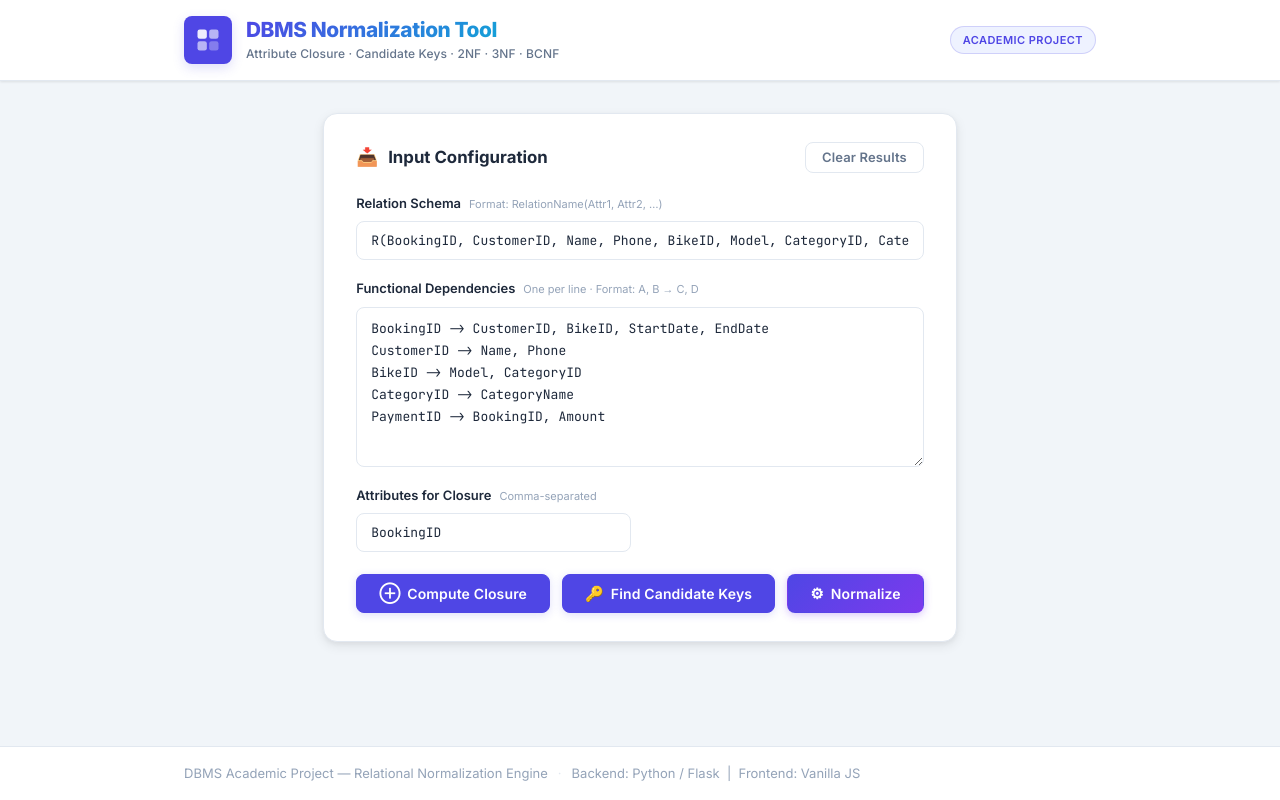
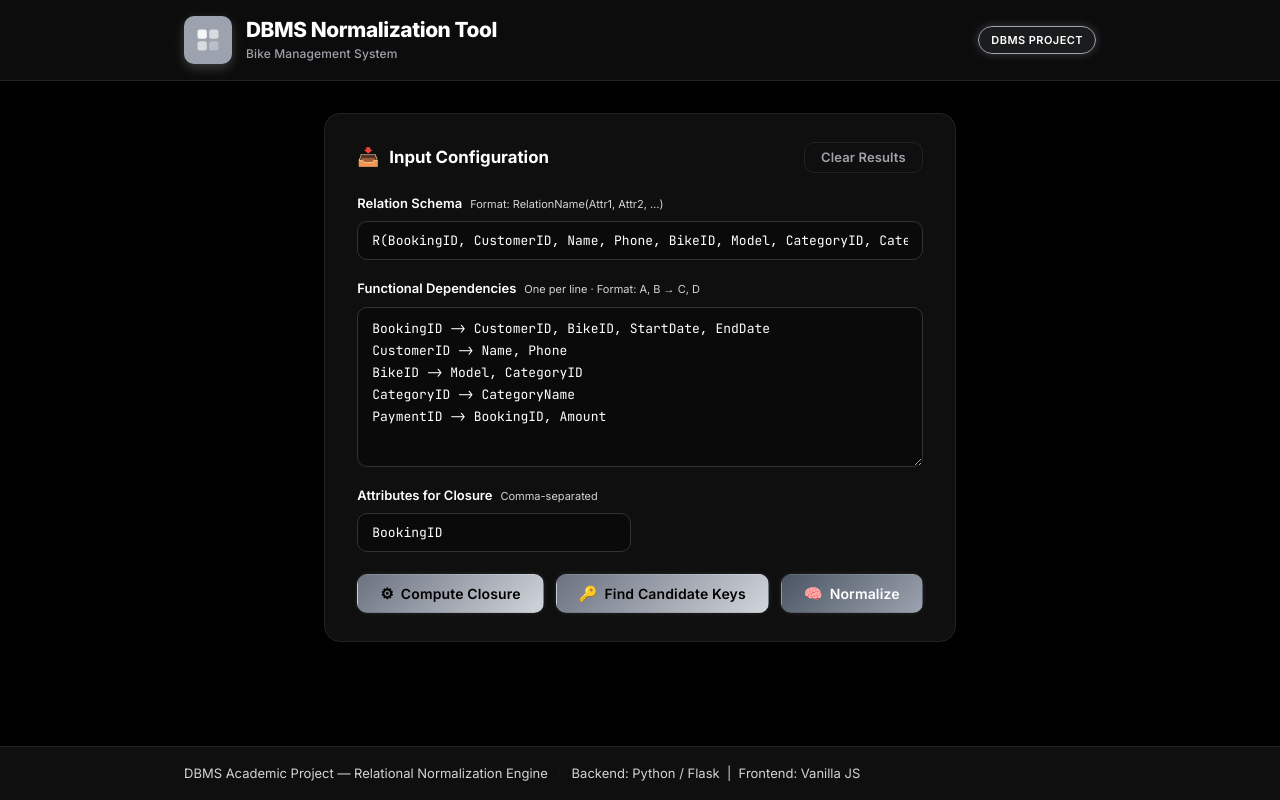
Before and after one commit to shlokgandhi45/DBMS_assignment, a Flask app: page / in a window 1280 px wide. Run offline with Flask 3, Linux system fonts and the light colour scheme.

Commit message:
feat: upgrade UI to Pure Black SaaS Slide-Panel theme

```diff
--- a/backend/static/style.css
+++ b/backend/static/style.css
@@ -51,47 +51,47 @@ body {
    2. CSS Variables — Design Tokens
    ────────────────────────────────────────────── */
 :root {
-  /* Brand colours */
-  --primary:          #4F46E5;
-  --primary-dark:     #3730A3;
-  --primary-light:    #EEF2FF;
-  --primary-glow:     rgba(79, 70, 229, 0.18);
-  --secondary:        #06B6D4;
-  --secondary-light:  #ECFEFF;
-  --success:          #10B981;
-  --success-light:    #ECFDF5;
+  /* Brand colours - High Contrast / Silver */
+  --primary:          #9CA3AF;
+  --primary-dark:     #6B7280;
+  --primary-light:    rgba(156, 163, 175, 0.15);
+  --primary-glow:     rgba(255, 255, 255, 0.2);
+  --secondary:        #E5E7EB;
+  --secondary-light:  rgba(229, 231, 235, 0.1);
+  --success:          #22C55E;
+  --success-light:    #0E2A1A;
   --warning:          #F59E0B;
-  --warning-light:    #FFFBEB;
+  --warning-light:    #2A1A0E;
   --danger:           #EF4444;
-  --danger-light:     #FEF2F2;
+  --danger-light:     #2A0E0E;
 
   /* Surface & layout */
-  --bg:               #F1F5F9;
-  --surface:          #FFFFFF;
-  --surface-raised:   #FAFBFE;
-  --border:           #E2E8F0;
-  --border-focus:     #4F46E5;
+  --bg:               #000000; /* pure black */
+  --surface:          #0F0F0F; /* dark card */
+  --surface-raised:   #111111; /* secondary surface */
+  --border:           #222222; /* soft gray/dark border */
+  --border-focus:     #9CA3AF;
 
-  /* Text */
-  --text-primary:     #1E293B;
-  --text-secondary:   #64748B;
-  --text-tertiary:    #94A3B8;
-  --text-mono:        #334155;
+  /* Text - High Contrast Defaults */
+  --text-primary:     #FFFFFF; /* pure white */
+  --text-secondary:   #A1A1AA;
+  --text-tertiary:    #D4D4D8;
+  --text-mono:        #E5E7EB;
 
   /* Shadows */
-  --shadow-sm:        0 1px 3px rgba(0,0,0,0.06), 0 1px 2px rgba(0,0,0,0.04);
-  --shadow:           0 4px 12px rgba(0,0,0,0.08), 0 2px 4px rgba(0,0,0,0.04);
-  --shadow-md:        0 8px 24px rgba(0,0,0,0.10), 0 4px 8px rgba(0,0,0,0.05);
-  --shadow-focus:     0 0 0 3px var(--primary-glow);
+  --shadow-sm:        0 4px 10px rgba(0,0,0,0.5);
+  --shadow:           0 10px 25px rgba(0,0,0,0.8); /* from prompt */
+  --shadow-md:        0 12px 40px rgba(0,0,0,0.9);
+  --shadow-focus:     0 0 10px rgba(156, 163, 175, 0.3);
 
   /* Geometry */
-  --radius:           14px;
-  --radius-sm:        8px;
-  --radius-xs:        5px;
-  --radius-pill:      100px;
+  --radius:           16px;
+  --radius-sm:        10px;
+  --radius-xs:        6px;
+  --radius-pill:      999px;
 
   /* Motion */
-  --transition:       all 0.2s ease;
+  --transition:       all 0.3s ease;
   --transition-fast:  all 0.15s ease;
 }
 
@@ -139,7 +139,22 @@ code, pre {
 .results-area {
   display: flex;
   flex-direction: column;
-  gap: 24px;
+  gap: 32px;
+  position: relative;
+}
+
+/* Add subtle gradient glow behind main container */
+.main-content::before {
+  content: '';
+  position: fixed;
+  top: 15%;
+  left: 50%;
+  width: 800px;
+  height: 600px;
+  background: radial-gradient(circle, rgba(156, 163, 175, 0.03) 0%, transparent 60%);
+  transform: translateX(-50%);
+  z-index: -1;
+  pointer-events: none;
 }
 
 
@@ -147,7 +162,8 @@ code, pre {
    5. Header
    ────────────────────────────────────────────── */
 .site-header {
-  background: var(--surface);
+  background: rgba(15, 15, 15, 0.85);
+  backdrop-filter: blur(10px);
   border-bottom: 1px solid var(--border);
   box-shadow: var(--shadow-sm);
   position: sticky;
@@ -186,10 +202,7 @@ code, pre {
 .header-title {
   font-size: 1.3rem;
   font-weight: 800;
-  background: linear-gradient(135deg, var(--primary) 0%, var(--secondary) 100%);
-  -webkit-background-clip: text;
-  -webkit-text-fill-color: transparent;
-  background-clip: text;
+  color: #FFFFFF;
   letter-spacing: -0.02em;
 }
 
@@ -202,13 +215,14 @@ code, pre {
 }
 
 .header-badge {
-  background: var(--primary-light);
-  color: var(--primary);
+  background: rgba(156, 163, 175, 0.1);
+  color: #FFFFFF;
   font-size: 11px;
   font-weight: 600;
   padding: 4px 12px;
   border-radius: var(--radius-pill);
-  border: 1px solid rgba(79, 70, 229, 0.2);
+  border: 1px solid var(--primary);
+  box-shadow: 0 0 10px var(--primary-glow);
   letter-spacing: 0.04em;
   text-transform: uppercase;
   white-space: nowrap;
@@ -359,12 +373,12 @@ code, pre {
 .form-input,
 .form-textarea {
   width: 100%;
-  border: 1.5px solid var(--border);
+  border: 1.5px solid #333333;
   border-radius: var(--radius-sm);
   padding: 10px 14px;
   font-size: 13px;
-  color: var(--text-primary);
-  background: var(--surface);
+  color: #FFFFFF; /* Brighter input text */
+  background: #0A0A0A;
   transition: var(--transition);
   outline: none;
 }
@@ -419,30 +433,38 @@ code, pre {
 
 /* Primary button */
 .btn-primary {
-  background: var(--primary);
-  color: white;
-  border-color: var(--primary);
-  box-shadow: 0 2px 8px var(--primary-glow);
+  background: linear-gradient(135deg, #6B7280, #D1D5DB);
+  color: #000000; /* Contrast against light silver */
+  border-color: transparent;
+  box-shadow: 0 0 5px rgba(255, 255, 255, 0.1);
 }
 
 .btn-primary:hover {
-  background: var(--primary-dark);
-  border-color: var(--primary-dark);
-  transform: translateY(-1px);
-  box-shadow: 0 6px 16px var(--primary-glow);
+  background: linear-gradient(135deg, #9CA3AF, #FFFFFF);
+  transform: scale(1.05);
+  box-shadow: 0 0 10px rgba(255, 255, 255, 0.2);
+}
+
+.btn:disabled {
+  opacity: 0.65;
+  cursor: not-allowed;
+  transform: none;
+  box-shadow: none;
+  filter: grayscale(0.2);
 }
 
 /* Accent primary (Normalize button) */
 .btn-accent {
-  background: linear-gradient(135deg, var(--primary) 0%, #7C3AED 100%);
+  background: linear-gradient(135deg, #4B5563, #9CA3AF);
+  color: #FFFFFF;
   border-color: transparent;
-  box-shadow: 0 2px 8px rgba(124, 58, 237, 0.3);
+  box-shadow: 0 0 5px rgba(255, 255, 255, 0.1);
 }
 
 .btn-accent:hover {
-  background: linear-gradient(135deg, var(--primary-dark) 0%, #6D28D9 100%);
-  box-shadow: 0 6px 16px rgba(124, 58, 237, 0.35);
-  transform: translateY(-1px);
+  background: linear-gradient(135deg, #6B7280, #D1D5DB);
+  transform: scale(1.05);
+  box-shadow: 0 0 10px rgba(255, 255, 255, 0.2);
 }
 
 /* Clear button (outlined) */
@@ -1062,3 +1093,134 @@ code, pre {
     font-size: 1rem;
   }
 }
+
+/* ──────────────────────────────────────────────
+   17. Toast Notifications
+   ────────────────────────────────────────────── */
+.toast-container {
+  position: fixed;
+  bottom: 24px;
+  right: 24px;
+  display: flex;
+  flex-direction: column;
+  gap: 12px;
+  z-index: 1000;
+  pointer-events: none;
+}
+
+.toast {
+  background: var(--surface);
+  color: var(--text-primary);
+  border: 1px solid var(--border);
+  box-shadow: var(--shadow-md);
+  padding: 14px 20px;
+  border-radius: var(--radius-sm);
+  display: flex;
+  align-items: center;
+  gap: 12px;
+  font-size: 14px;
+  font-weight: 500;
+  animation: slideInRight 0.3s cubic-bezier(0.18, 0.89, 0.32, 1.28) forwards;
+  pointer-events: auto;
+}
+
+.toast-closing {
+  animation: slideOutRight 0.3s ease forwards;
+}
+
+.toast--success {
+  border-left: 4px solid var(--success);
+}
+
+.toast-icon {
+  font-size: 16px;
+}
+
+@keyframes slideInRight {
+  from { transform: translateX(110%); opacity: 0; }
+  to { transform: translateX(0); opacity: 1; }
+}
+
+@keyframes slideOutRight {
+  from { transform: translateX(0); opacity: 1; }
+  to { transform: translateX(110%); opacity: 0; }
+}
+
+/* ──────────────────────────────────────────────
+   19. Slide Panel
+   ────────────────────────────────────────────── */
+.panel-overlay {
+  position: fixed;
+  inset: 0;
+  background: rgba(0, 0, 0, 0.6);
+  z-index: 900;
+  opacity: 0;
+  visibility: hidden;
+  transition: opacity 0.4s ease, visibility 0.4s ease;
+}
+
+.panel-overlay.active {
+  opacity: 1;
+  visibility: visible;
+}
+
+.slide-panel {
+  position: fixed;
+  top: 0;
+  right: -100%;
+  width: 40%;
+  height: 100%;
+  background: #0F0F0F;
+  border-left: 1px solid #222222;
+  transition: right 0.4s cubic-bezier(0.16, 1, 0.3, 1);
+  z-index: 1000;
+  display: flex;
+  flex-direction: column;
+  box-shadow: -10px 0 30px rgba(0,0,0,0.8);
+}
+
+.slide-panel.active {
+  right: 0;
+}
+
+.slide-panel-header {
+  padding: 24px;
+  border-bottom: 1px solid #222222;
+  display: flex;
+  align-items: center;
+  justify-content: space-between;
+}
+
+.btn-close-panel {
+  background: transparent;
+  color: #A1A1AA;
+  border: none;
+  font-size: 20px;
+  cursor: pointer;
+  padding: 4px;
+  transition: color 0.2s ease;
+}
+
+.btn-close-panel:hover {
+  color: #FFFFFF;
+}
+
+.slide-panel-body {
+  padding: 24px;
+  overflow-y: auto;
+  flex: 1;
+}
+
+@media (max-width: 900px) {
+  .slide-panel {
+    width: 60%;
+  }
+}
+
+@media (max-width: 600px) {
+  .slide-panel {
+    width: 100%;
+  }
+}
+
+/* End of file */
--- a/backend/templates/index.html
+++ b/backend/templates/index.html
@@ -26,10 +26,10 @@
         </div>
         <div>
           <h1 class="header-title">DBMS Normalization Tool</h1>
-          <p class="header-subtitle">Attribute Closure · Candidate Keys · 2NF · 3NF · BCNF</p>
+          <p class="header-subtitle">Bike Management System</p>
         </div>
       </div>
-      <div class="header-badge">Academic Project</div>
+      <div class="header-badge">DBMS PROJECT</div>
     </div>
   </header>
 
@@ -107,7 +107,7 @@
         <div class="form-group form-group--actions">
           <div class="btn-group">
             <button id="btn-closure" class="btn btn-primary" type="button">
-              <span class="btn-icon" aria-hidden="true">⊕</span>
+              <span class="btn-icon" aria-hidden="true">⚙</span>
               Compute Closure
             </button>
             <button id="btn-candidate-keys" class="btn btn-primary" type="button">
@@ -115,7 +115,7 @@
               Find Candidate Keys
             </button>
             <button id="btn-normalize" class="btn btn-primary btn-accent" type="button">
-              <span class="btn-icon" aria-hidden="true">⚙</span>
+              <span class="btn-icon" aria-hidden="true">🧠</span>
               Normalize
             </button>
           </div>
@@ -129,14 +129,24 @@
       <span class="spinner-label">Computing…</span>
     </div>
 
-    <!-- ─────────────────────────── RESULTS ─────────────────────────────── -->
-    <div id="results-area" class="results-area">
+    <!-- ─────────────────────────── SLIDE PANEL OVERLAY ───────────────── -->
+    <div id="panel-overlay" class="panel-overlay"></div>
+
+    <!-- ─────────────────────────── SLIDE PANEL ───────────────────────── -->
+    <aside id="slide-panel" class="slide-panel">
+      <div class="slide-panel-header">
+        <h2 id="panel-title" class="card-title">Results</h2>
+        <button id="btn-close-panel" class="btn-close-panel" aria-label="Close panel">✕</button>
+      </div>
+      <div class="slide-panel-body">
+        <!-- ─────────────────────────── RESULTS ─────────────────────────────── -->
+        <div id="results-area" class="results-area">
 
       <!-- CLOSURE RESULT ─────────────────────────────────────────────────── -->
       <section id="closure-card" class="card result-card" hidden aria-labelledby="closure-heading">
         <div class="card-header">
           <h2 id="closure-heading" class="card-title">
-            <span class="card-title-icon" aria-hidden="true">⊕</span>
+            <span class="card-title-icon" aria-hidden="true">⚙</span>
             Attribute Closure
           </h2>
           <div id="closure-badge" class="result-badge"></div>
@@ -174,7 +184,7 @@
       <section id="norm-card" class="card result-card" hidden aria-labelledby="norm-heading">
         <div class="card-header">
           <h2 id="norm-heading" class="card-title">
-            <span class="card-title-icon" aria-hidden="true">⚙</span>
+            <span class="card-title-icon" aria-hidden="true">🧠</span>
             Normalization Decomposition
           </h2>
         </div>
@@ -192,9 +202,14 @@
         <div id="tab-panel-BCNF" class="tab-panel" role="tabpanel" aria-labelledby="tab-btn-BCNF" hidden></div>
       </section>
 
-    </div><!-- /results-area -->
+        </div><!-- /results-area -->
+      </div>
+    </aside>
 
   </main>
+
+  <!-- ════════════════════════════ TOAST NOTIFICATION ═════════════════════════ -->
+  <div id="toast-container" class="toast-container"></div>
 
   <!-- ══════════════════════════════ FOOTER ═════════════════════════════════ -->
   <footer class="site-footer">
```
Also changed, not shown: other parts of backend/static/style.css (+40 -31 lines), backend/static/script.js (+66 -1 lines).
